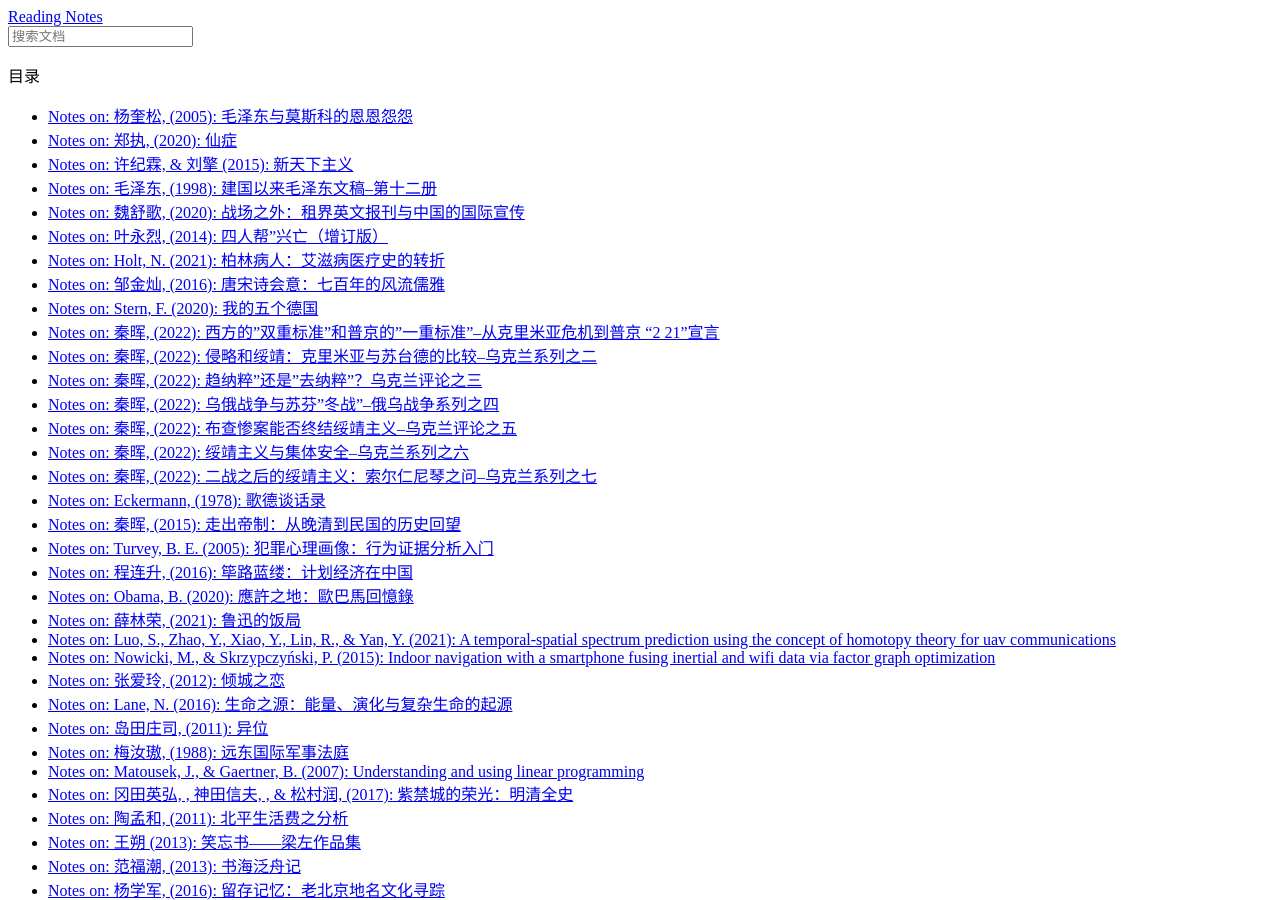
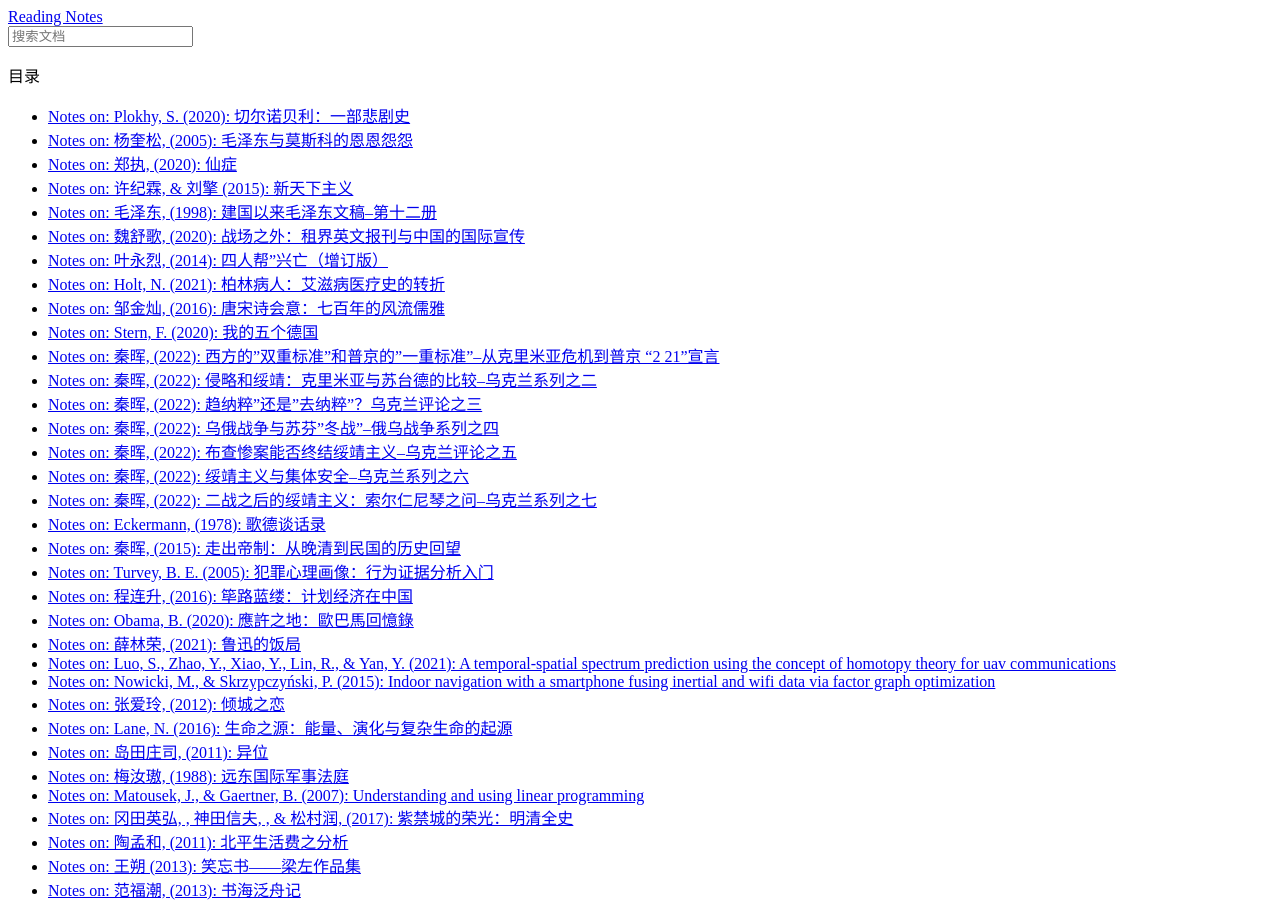
Before and after one commit to ufengger/bibtex-all, a Sphinx documentation site: the page built from docs/index.rst, in a window 1280 px wide and 900 px high. Built offline with Sphinx 7.4.7 and the Read the Docs theme 2.0.0, drawn with Linux system fonts in a browser that asks for light colours; some of the changed lines change nothing that is shown.

Commit message:
add notes

```diff
--- /dev/null
+++ b/docs/Plokhy_Chernobyl_2020.rst
@@ -0,0 +1,34 @@
+Notes on: Plokhy, S. (2020): 切尔诺贝利：一部悲剧史
+===================================================
+
+`View on DouBan <https://book.douban.com/subject/35081166/>`_
+
+.. code-block:: bibtex
+
+   @book{Plokhy_Chernobyl_2020,
+     author    = {Plokhy, Serhii},
+     title     = {切尔诺贝利：一部悲剧史},
+     year      = {2020},
+     publisher = {广东人民出版社},
+     url       = {https://book.douban.com/subject/35081166/},
+   }
+
+寻求庇护
+--------
+
+1991年12月苏联解体时，尚有1800枚苏军部署的核弹头遗留在乌克兰境内，乌克兰同意拆解
+后送回给俄罗斯。按计划，乌克兰将在1994年底前完成上述任务，但是基辅的议员随即提出
+了一系列条件，包括对核弹头中武器级的铀做出经济补偿。在美国政府承诺提供经济援助后，
+作为仅次于美国和俄罗斯的世界上第三大拥核国家，乌克兰同意放弃核武器。1994年1月，
+转移武器的协议正式签署，但是乌克兰议会要求核武器离开本国后，乌克兰的领土完整与国
+家安全必须得到保证。他们得到的是不具备法律约束力的承诺。1994年11月，在库奇马计划
+出访华盛顿前数日，他敦促议会通过了此项协议，放弃核武以换取安全承诺和经济援助。
+
+比尔·克林顿总统很高兴在1994年11月22日欢迎乌克兰总统访问华盛顿。迎接库奇马的是16
+响礼炮的欢迎仪式，人们将他和曾在经济困境中领导过美国的富兰克林·罗斯福总统做比较，
+这也暗示了乌克兰和其他后苏联时代国家深陷经济危机。克林顿赞赏库奇马“驱走核武威胁，
+奠定和平基石的勇气”。美国则向乌克兰提供总计两亿美元的援助。数周后，克林顿和库奇
+马于1994年12月5日签署了《布达佩斯安全保证备忘录》，该协议写明美国、俄罗斯和英国
+承诺做出安全保证，不对乌克兰和另外两个放弃苏联时期核武器的国家——哈萨克斯坦和白俄
+罗斯诉诸武力威胁或使用武力。中国和法国在另一份单独的议定书中做出担保。乌克兰和其
+他后苏联时期国家以无核国家身份加入了核不扩散条约。
--- a/docs/index.rst
+++ b/docs/index.rst
@@ -19,6 +19,7 @@
    :hidden:
    :caption: 目录
 
+   Plokhy_Chernobyl_2020.rst
    杨奎松_毛泽东与莫斯科的恩恩怨怨_2005.rst
    郑执_仙症_2020.rst
    许纪霖_新天下主义_2015.rst
```
